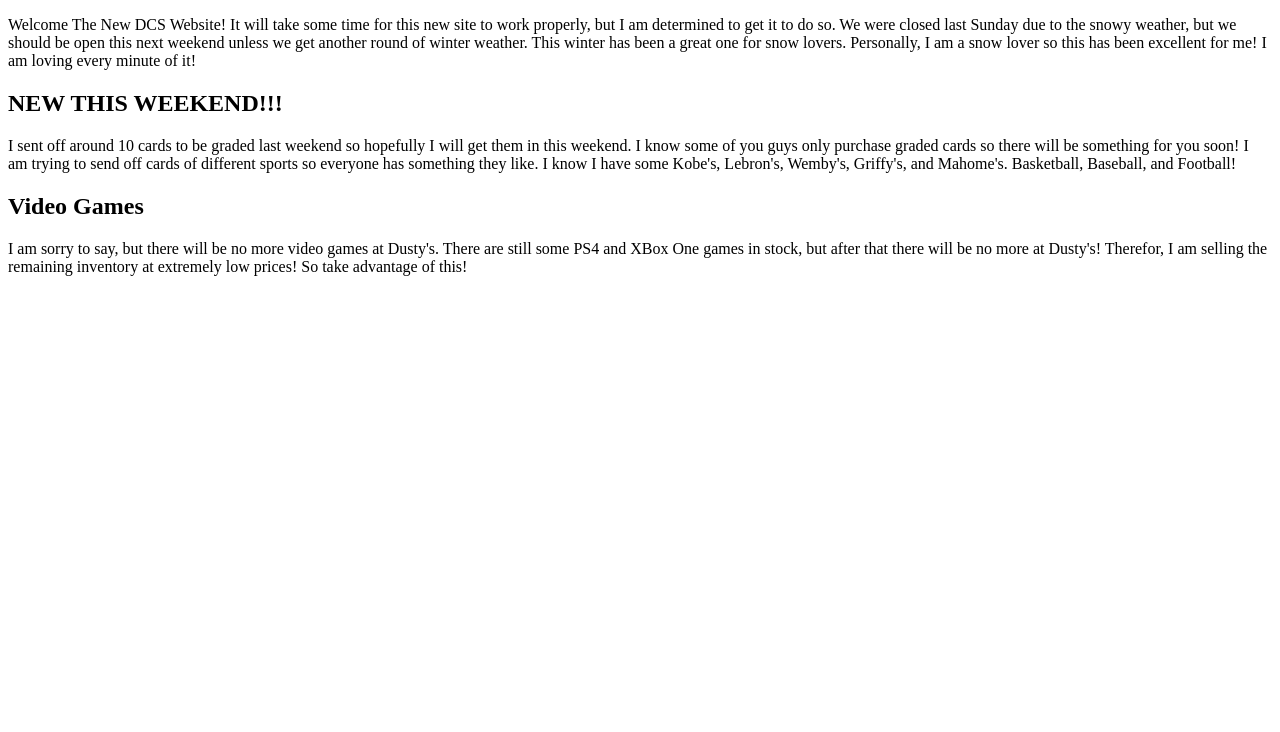
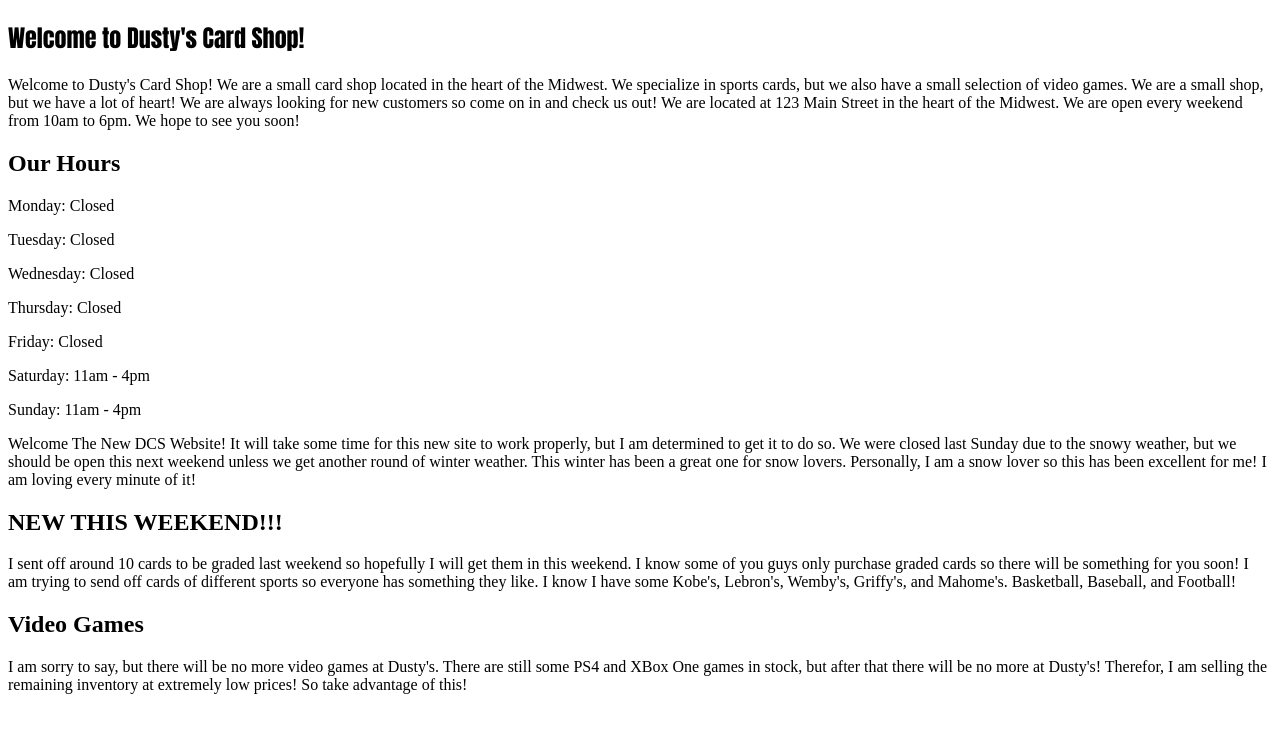
Before and after one commit to DustKillz1983/dcs, a plain HTML site: page index.html in a window 1280 px wide. Drawn offline with Linux system fonts and the light colour scheme.

Commit message:
third commit

```diff
--- a/index.html
+++ b/index.html
@@ -2,10 +2,27 @@
 <html lang="en">
 <head>
     <meta charset="UTF-8">
-    <meta name="viewport" content="width=device-width, initial-scale=1.0">
+
     <title>Dusty's Card Shop</title>
 </head>
 <body>
+    <article>
+        <h1 font style="font-family: Impact, Haettenschweiler, 'Arial Narrow Bold', sans-serif;"
+        ">
+        Welcome to Dusty's Card Shop!</h1>
+        <p>Welcome to Dusty's Card Shop!  We are a small card shop located in the heart of the Midwest.  We specialize in sports cards, but we also have a small selection of video games.  We are a small shop, but we have a lot of heart!  We are always looking for new customers so come on in and check us out!  We are located at 123 Main Street in the heart of the Midwest.  We are open every weekend from 10am to 6pm.  We hope to see you soon!</p>
+    </article>
+
+    <section>
+        <h2>Our Hours</h2>
+        <p>Monday: Closed</p>
+        <p>Tuesday: Closed</p>
+        <p>Wednesday: Closed</p>
+        <p>Thursday: Closed</p>
+        <p>Friday: Closed</p>
+        <p>Saturday: 11am - 4pm</p>
+        <p>Sunday: 11am - 4pm</p>
+    </section>
     <p>Welcome The New DCS Website!  It will take some time for this new site to work properly, but I am determined to get it to do so.  We were closed last Sunday due to the snowy weather, but we should be open this next weekend unless we get another round of winter weather.  This winter has been a great one for snow lovers.  Personally, I am a snow lover so this has been excellent for me!  I am loving every minute of it!</p>
     <h2>NEW THIS WEEKEND!!!</h2>
     <p>I sent off around 10 cards to be graded last weekend so hopefully I will get them in this weekend. I know some of you guys only purchase graded cards so there will be something for you soon!  I am trying to send off cards of different sports so everyone has something they like.  I know I have some Kobe's, Lebron's, Wemby's, Griffy's, and Mahome's.  Basketball, Baseball, and Football!
```
